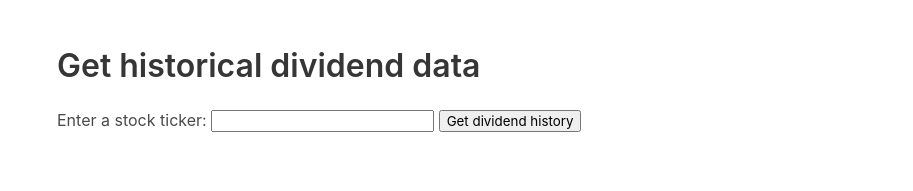
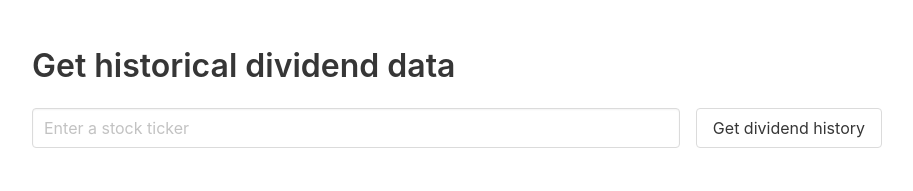
Before and after one commit to samlafontaine/dividends, a plain HTML site: page index.html in a window 1280 px wide. Shown: the whole page, without its empty margins (183-1096 px from the left). Drawn offline with nearby package versions, Linux system fonts and the light colour scheme.

Commit message:
Changing the input

```diff
--- a/index.html
+++ b/index.html
@@ -6,11 +6,14 @@
     <title>Stock Dividend History</title>
   </head>
   <body>
-    <div class="container" style="width:800px; margin:0 auto;">
+    <div class="container" style="width:850px; margin:0 auto;">
       <h1 class="title is-3 mt-6">Get historical dividend data</h1>
-      <label for="ticker">Enter a stock ticker:</label>
-      <input type="text" id="ticker">
-      <button id="submit">Get dividend history</button>
+
+      <label for="ticker"></label>
+      <div class="is-flex">
+      <input type="text" id="ticker" class= "input mr-4" placeholder="Enter a stock ticker">
+      <button class="button" id="submit">Get dividend history</button>
+      </div>
       <br>
       <table id="results" class="table is-bordered is-striped is-narrow is-hoverable is-fullwidth mt-4"></table>
       <script src="app.js"></script>
```
